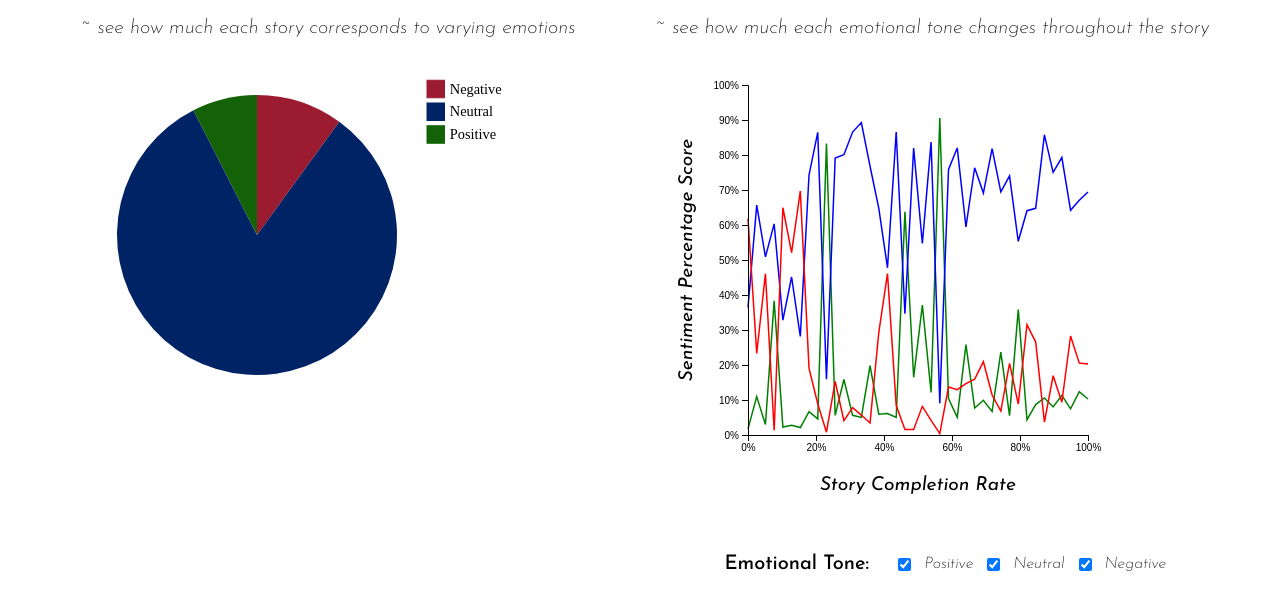
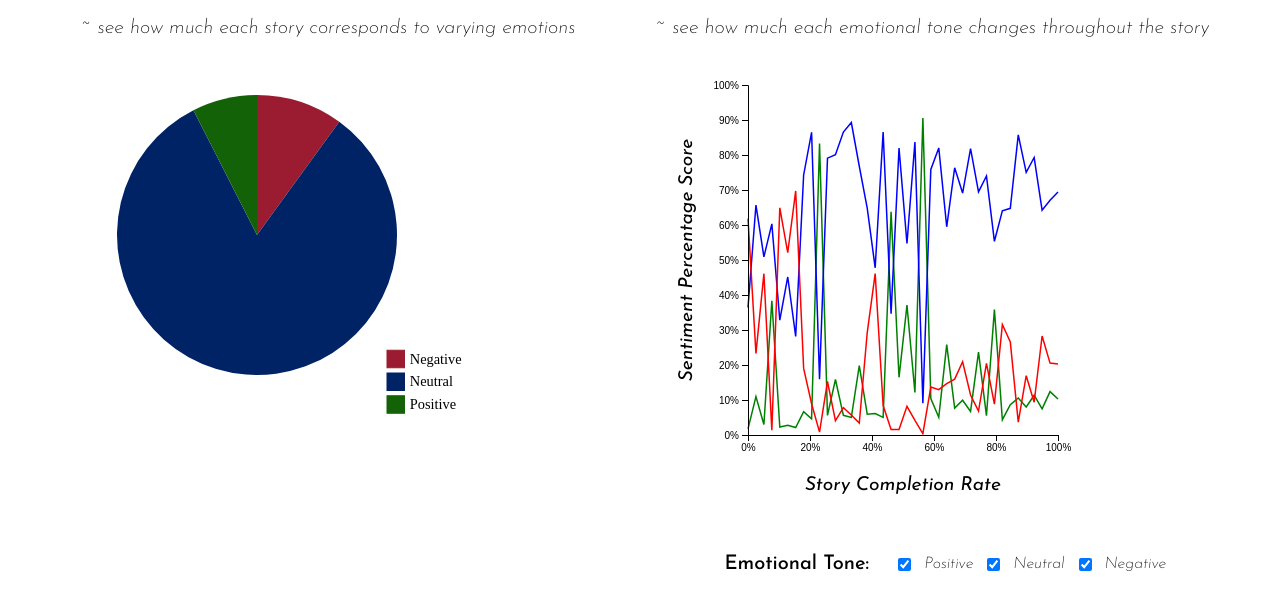
Before and after one commit to patelvraj18/ml-sentiment-analysis-englishfairytales, a plain HTML site: page index.html in a window 1280 px wide. Shown: the part 560-1170 px from the top of the page. Drawn offline with nearby package versions, Linux system fonts and the light colour scheme; a web font is replaced by a local one.

Commit message:
adjusted more of the items around

```diff
--- a/css/style.css
+++ b/css/style.css
@@ -50,6 +50,7 @@
   display: flex;
   justify-content: center;
   margin-top: 20px;
+  transform: translate(-40px, 270px);
 }
 
 
--- a/js/lineChart.js
+++ b/js/lineChart.js
@@ -10,7 +10,7 @@ LineChart.prototype.init = function () {
   self.margin = { top: 30, right: 20, bottom: 60, left: 70 }; // margins
   var lineChartDiv = d3.select("#line-chart")
 
-  self.svgWidth = 430 - self.margin.left - self.margin.right;
+  self.svgWidth = 400 - self.margin.left - self.margin.right;
   self.svgHeight = 350;
 
   self.mainSVG = lineChartDiv.append("svg")
--- a/js/pieChartPercentage.js
+++ b/js/pieChartPercentage.js
@@ -68,7 +68,7 @@ PieChartPercentage.prototype.drawLegend = function () {
       const height = legendRectSize + legendSpacing;
       const offset = height * color.domain().length / 2; // if needed
       const horz = 10;
-      const vert = i * height + legendSpacing;
+      const vert = (i * height + legendSpacing);
       return 'translate(' + horz + ',' + vert + ')'; // translate the legend
     });
 
```
